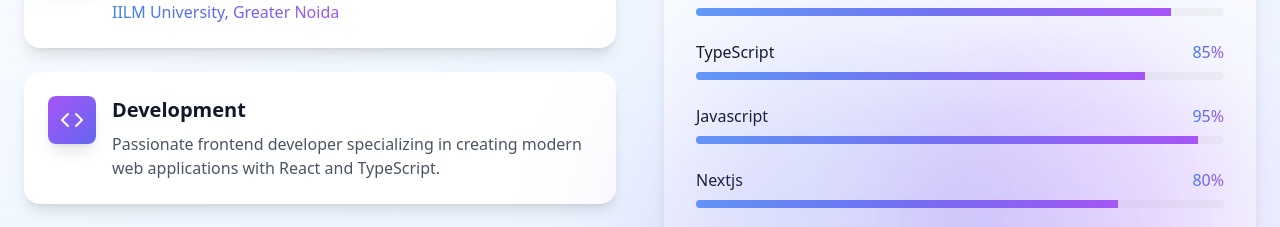
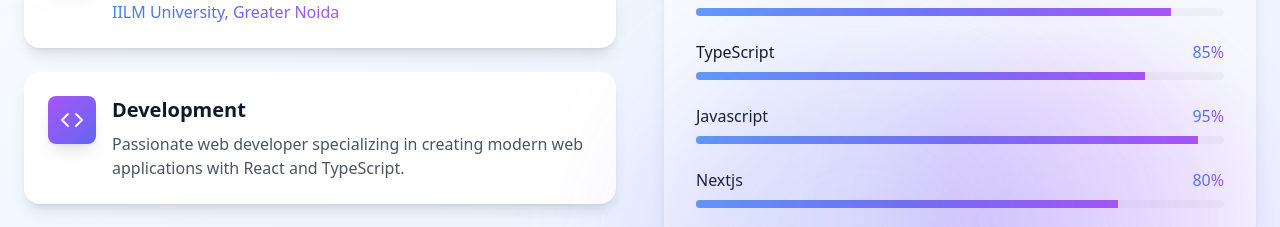
Before and after one commit to UnrealAnkit/portfolio, a React (Vite) app: page / in a window 1280 px wide. Shown: the part 1100-1327 px from the top of the page. Built offline with nearby package versions, Linux system fonts and the light colour scheme; a web font is replaced by a local one.

Commit message:
Update About.tsx

```diff
--- a/src/components/About.tsx
+++ b/src/components/About.tsx
@@ -61,7 +61,7 @@ export default function About() {
                 <div>
                   <h3 className="text-xl font-semibold mb-2">Development</h3>
                   <p className="text-gray-600 dark:text-gray-300">
-                    Passionate frontend developer specializing in creating modern web applications with React and TypeScript.
+                    Passionate web developer specializing in creating modern web applications with React and TypeScript.
                   </p>
                 </div>
               </div>
```
